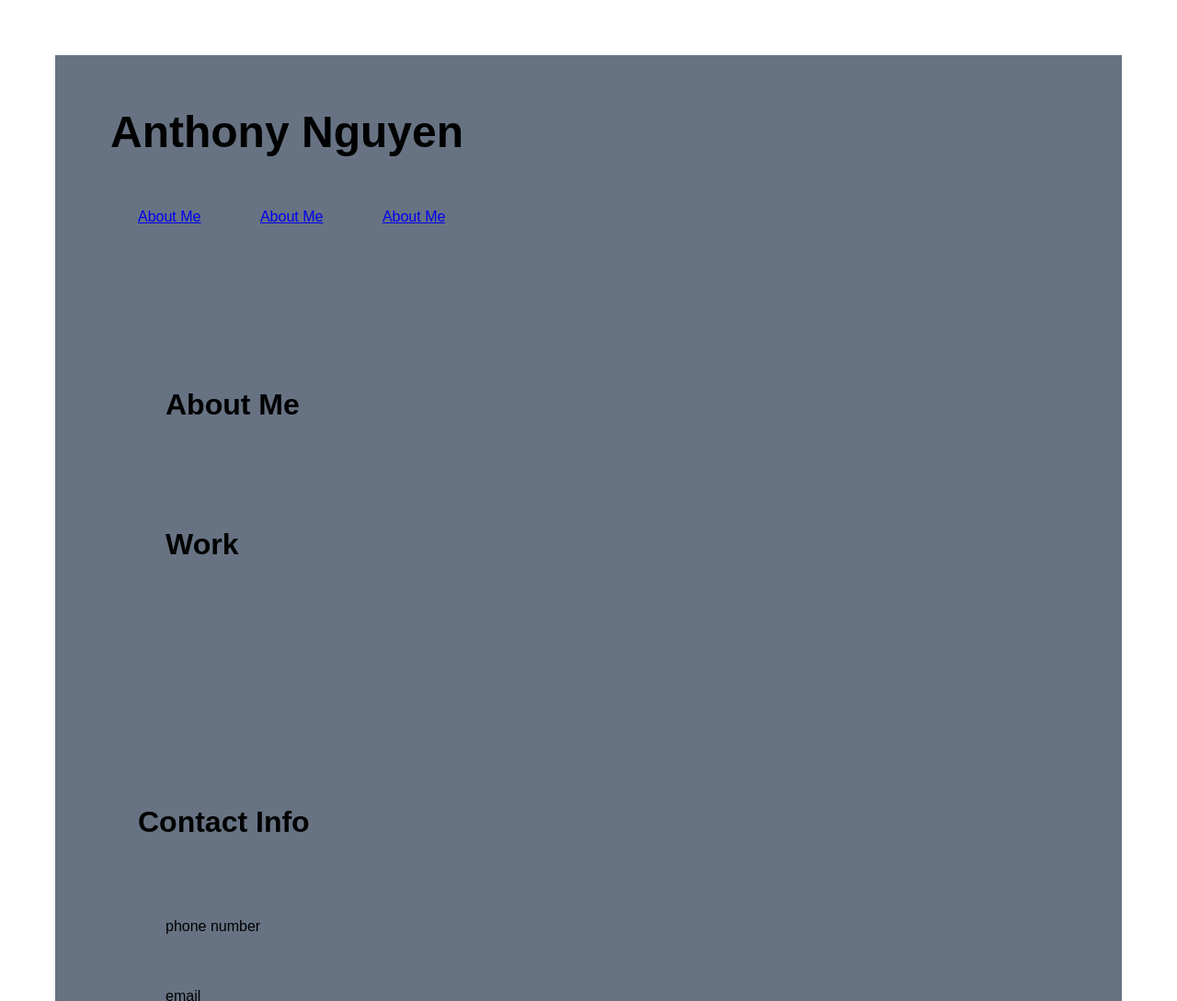
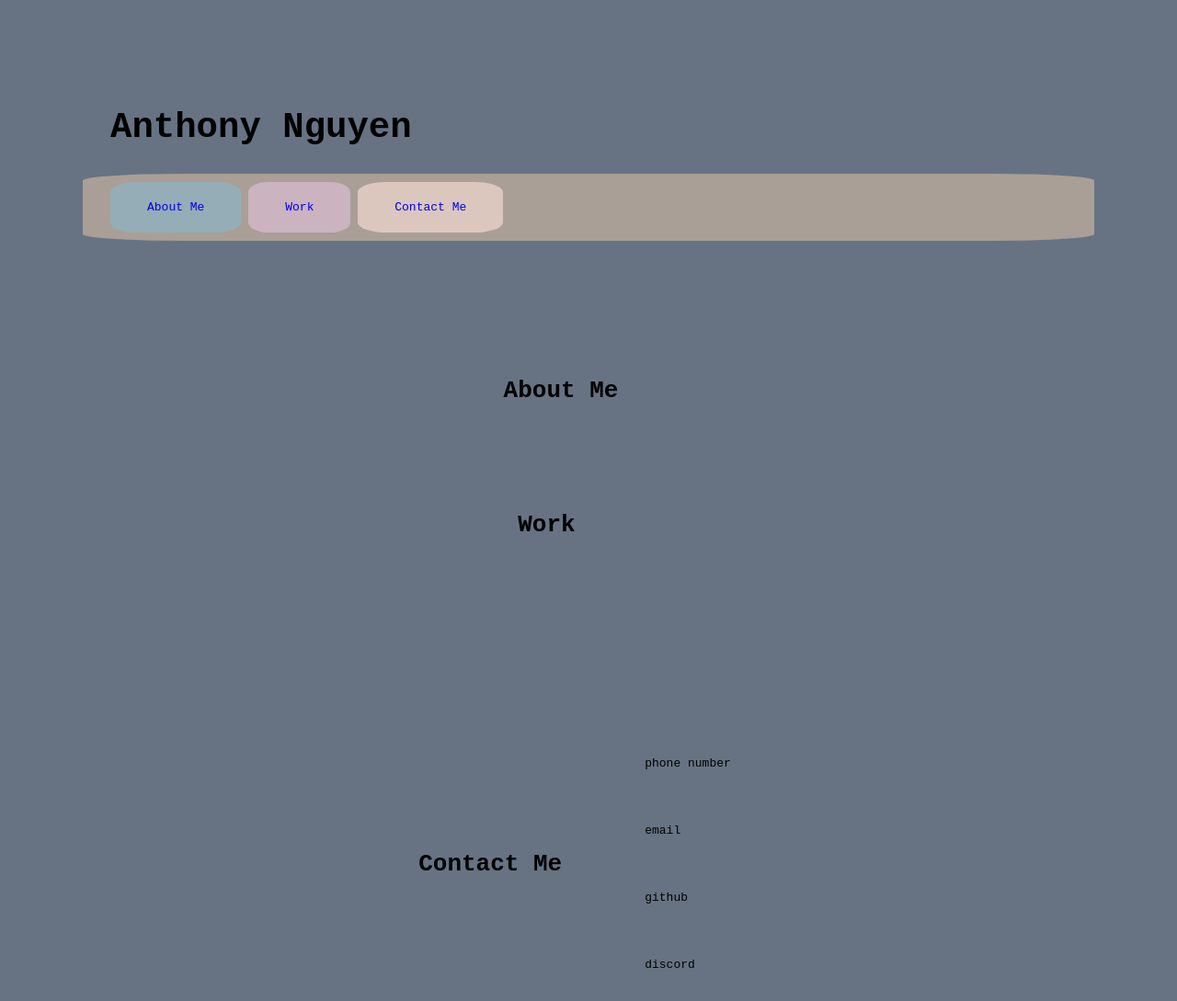
Before and after one commit to Blackswan1010/my-portfolio, a plain HTML site: page index.html in a window 1280 px wide. Shown: the top 1089 px of the page at 92% size. Drawn offline with Linux system fonts and the light colour scheme.

Commit message:
stylizing nav bar and adding unique id to link elements

```diff
--- a/assets/style.css
+++ b/assets/style.css
@@ -2,37 +2,66 @@
     --dustyblue: rgb(103, 115, 131);
     --sand: rgb(169, 159, 150);
     --vanilla: rgb(237, 230, 222);
-    --radius: 5%;
+    --nav-radius: 20%;
+    --font-family: monospace;
 }
 
 * {
     padding: 30px 30px;
     margin: auto;
     box-sizing: border-box;
+    background-color:var(--dustyblue);
+    font-family: var(--font-family);
 }
 
 header {
+    display: absolute;
     height: 25%;
     width: 100%;
-    background-color:var(--dustyblue) ;
 }
 
 header h1 {
     font-size: 300%;
 }
 
+header nav  {
+    background-color: var(--sand);
+    border-radius: 10%;
+    align-items: right;
+}
+
+header nav a{
+    text-decoration: none;
+    background-color: var(--vanilla);
+    border-radius: var(--nav-radius) ;
+    padding: 20px 40px;
+    align-items: right;
+}
+
+#first {
+    background-color:rgb(149, 173, 182) ;
+}
+
+#second {
+    background-color: rgb(203, 179, 191)  ;
+}
+
+#third {
+    background-color: rgb(219, 199, 190)  ;
+}
+
 main {
     height:75%;
     width: 100%;
-    background-color: var(--dustyblue);
+    display: flex;
 }
 
 .firstweb {
-
+    display: flex;
 }
 
 section {
-
+    display: flex;
 }
 
 section h2 {
@@ -42,9 +71,15 @@ section h2 {
 footer {
     height:25%;
     width: 100%;
-    background-color: var(--dustyblue);
+    display: flex;
 }
 
 footer h3 {
     font-size: 200%;
+    flex-direction: row;
 }
+
+
+@media screen and  {
+
+}
--- a/index.html
+++ b/index.html
@@ -13,9 +13,9 @@
     <header>
         <h1>Anthony Nguyen</h1>
         <nav>
-           <a href="#aboutme">About Me</a>
-           <a href="#work">About Me</a>
-           <a href="#contact">About Me</a>
+           <a id="first" href="#aboutme">About Me</a>
+           <a id="second" href="#work">Work</a>
+           <a id="third" href="#contact">Contact Me</a>
         </nav>
     </header>
 
@@ -27,6 +27,7 @@
             <section id="aboutme">
                 <h2>About Me</h2>
                 <!--image/image link and description?  -->
+                <p></p>
             </section>
             <section id="work">
                 <h2>Work</h2>
@@ -38,7 +39,7 @@
     </main>
     <footer>
         <section id="contact">
-            <h3>Contact Info</h3>
+            <h3>Contact Me</h3>
             <ul>
                 <li>phone number</li>
                 <li>email</li>
```
